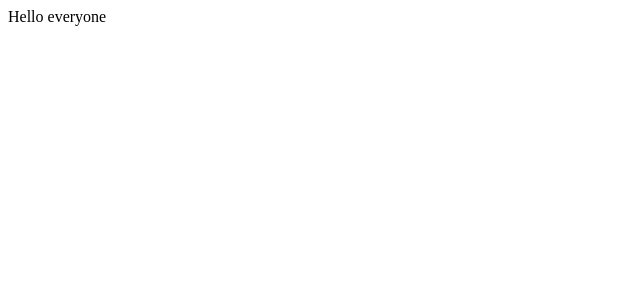
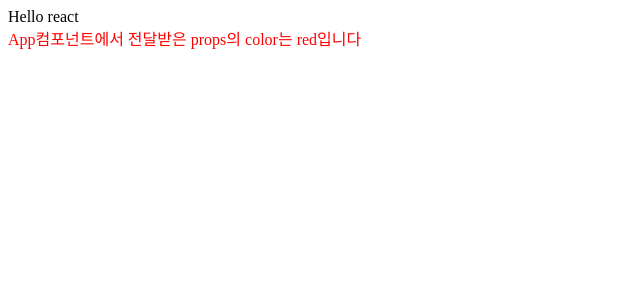
Before and after one commit to dev-93/study, a React (Create React App) app in the folder react_study/: page / in a window 1280 px wide. Shown: the top 300 px of the page, without its empty margins (0-640 px from the left). Built offline with nearby package versions, Linux system fonts and the light colour scheme.

Commit message:
여러개의 props를 전달

```diff
--- a/react_study/src/App.js
+++ b/react_study/src/App.js
@@ -4,7 +4,7 @@ import Hello from "./Hello";
 const App = () => {
   return (
     <>
-      <Hello name="everyone"/>
+      <Hello name="react" color="red"/>
     </>
   );
 }
--- a/react_study/src/Hello.js
+++ b/react_study/src/Hello.js
@@ -1,7 +1,12 @@
 import React from 'react';
 
 const Hello = (props) => {
-    return <div>Hello {props.name} </div>
+    return (
+    <>
+        <div>Hello {props.name} </div>
+        <div style={{ color:props.color}}>App컴포넌트에서 전달받은 props의 color는 {props.color}입니다 </div>
+    </>
+    )
 }
 
 export default Hello;
```
